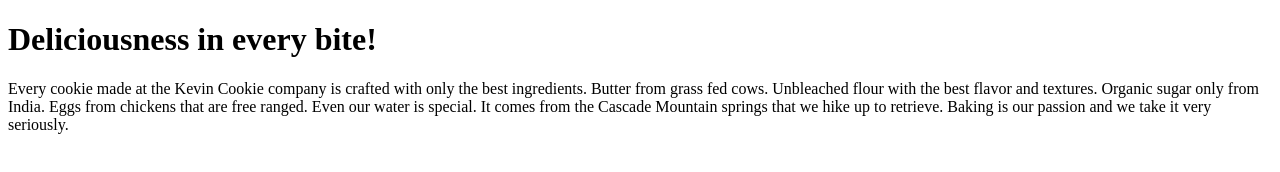
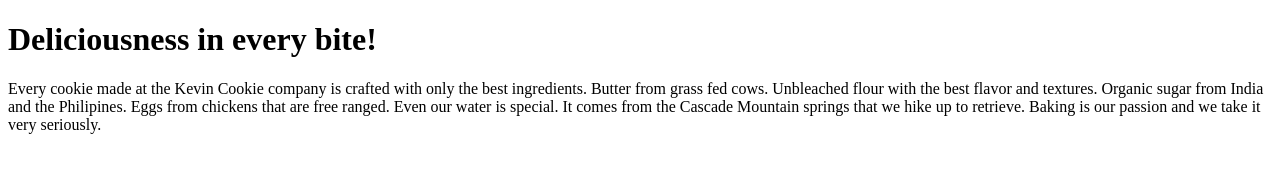
Before and after one commit to kingtogar/KingTogar.com, a plain HTML site: page index.htm in a window 1280 px wide. Drawn offline with Linux system fonts and the light colour scheme.

Commit message:
Update index.htm

```diff
--- a/index.htm
+++ b/index.htm
@@ -4,7 +4,7 @@
 
 <h1>Deliciousness in every bite!</h1>
 
-<p>Every cookie made at the Kevin Cookie company is crafted with only the best ingredients. Butter from grass fed cows. Unbleached flour with the best flavor and textures. Organic sugar only from India. Eggs from chickens that are free ranged. Even our water is special. It comes from the Cascade Mountain springs that we hike up to retrieve. Baking is our passion and we take it very seriously.</p>
+<p>Every cookie made at the Kevin Cookie company is crafted with only the best ingredients. Butter from grass fed cows. Unbleached flour with the best flavor and textures. Organic sugar from India and the Philipines. Eggs from chickens that are free ranged. Even our water is special. It comes from the Cascade Mountain springs that we hike up to retrieve. Baking is our passion and we take it very seriously.</p>
 
 
 </body>
```
